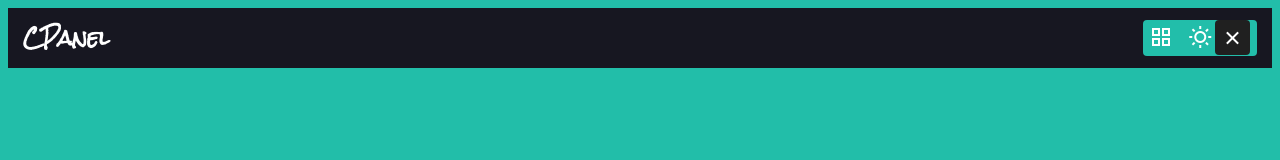
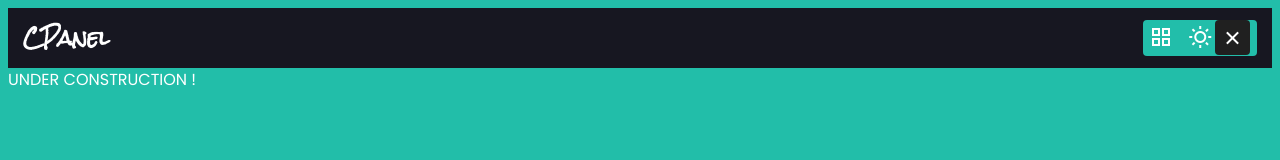
Before and after one commit to neopr1705/first-website, a plain HTML site: page index.html in a window 1280 px wide. Drawn offline with nearby package versions, Linux system fonts and the light colour scheme.

Commit message:
Update index.html

```diff
--- a/index.html
+++ b/index.html
@@ -69,6 +69,11 @@
         </nav>
     </header>
     <script src="./assets/js/main.js"></script>
+
+    <div class="mid">
+        UNDER CONSTRUCTION !
+    </div>
+
 </body>
 
 </html>
```
